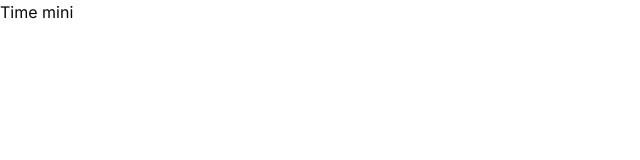
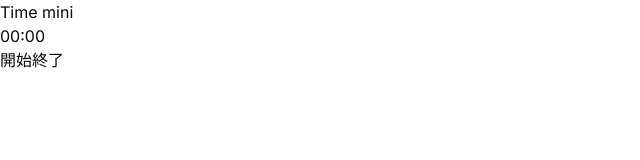
Before and after one commit to kaitokosuge/TimeMini, a Next.js app: page / in a window 1280 px wide. Shown: the top 160 px of the page, without its empty margins (0-640 px from the left). Built offline with nearby package versions, Linux system fonts and the light colour scheme.

Commit message:
add: timer

```diff
--- a/app/page.tsx
+++ b/app/page.tsx
@@ -1,10 +1,10 @@
-import Image from 'next/image';
-import Link from 'next/link';
+import Timer from '.././features/timer/Timer';
 
 export default function Home() {
     return (
         <>
             <h1>Time mini</h1>
+            <Timer />
         </>
     );
 }
--- /dev/null
+++ b/features/timer/Timer.tsx
@@ -0,0 +1,35 @@
+'use client';
+import React from 'react';
+import { useTimer } from './useTimer/useTimer';
+
+export default function Timer() {
+    const {
+        startTimer,
+        pauseTimer,
+        resumeTimer,
+        stopTimer,
+        formatTime,
+        seconds,
+        isActive,
+        isPaused,
+    } = useTimer();
+    return (
+        <div>
+            <p>{formatTime(seconds)}</p>
+            <button
+                onClick={() => {
+                    startTimer();
+                }}
+            >
+                開始
+            </button>
+            <button
+                onClick={() => {
+                    stopTimer();
+                }}
+            >
+                終了
+            </button>
+        </div>
+    );
+}
--- /dev/null
+++ b/features/timer/useTimer/useTimer.tsx
@@ -0,0 +1,64 @@
+'use client';
+import { useEffect, useState } from 'react';
+
+export const useTimer = () => {
+    const [seconds, setSeconds] = useState(0);
+    const [isActive, setIsActive] = useState(false);
+    const [isPaused, setIsPaused] = useState(false);
+
+    useEffect(() => {
+        let intervalId: NodeJS.Timeout;
+
+        if (isActive && !isPaused) {
+            intervalId = setInterval(() => {
+                setSeconds((prevSeconds) => prevSeconds + 1);
+            }, 1000);
+        }
+        return () => clearInterval(intervalId);
+    }, [isActive, isPaused]);
+
+    const startTimer = () => {
+        setIsActive(true);
+        setIsPaused(false);
+    };
+
+    const pauseTimer = () => {
+        setIsPaused(true);
+    };
+
+    const resumeTimer = () => {
+        setIsPaused(false);
+    };
+
+    const stopTimer = () => {
+        setIsActive(false);
+        alert(`お疲れ様でした！ 時間： ${seconds} seconds`);
+        setSeconds(0);
+    };
+
+    const formatTime = (totalSeconds: number) => {
+        const hours = Math.floor(totalSeconds / 3600);
+        const minutes = Math.floor((totalSeconds % 3600) / 60);
+        const seconds = totalSeconds % 60;
+        if (hours == 0) {
+            return `${String(minutes).padStart(2, '0')}:${String(
+                seconds,
+            ).padStart(2, '0')}`;
+        }
+        return `${String(hours).padStart(2, '0')}:${String(minutes).padStart(
+            2,
+            '0',
+        )}:${String(seconds).padStart(2, '0')}`;
+    };
+
+    return {
+        startTimer,
+        pauseTimer,
+        resumeTimer,
+        stopTimer,
+        formatTime,
+        seconds,
+        isActive,
+        isPaused,
+    };
+};
```
Also changed, not shown: 2 other files (tests, documents, lock files or other folders).
